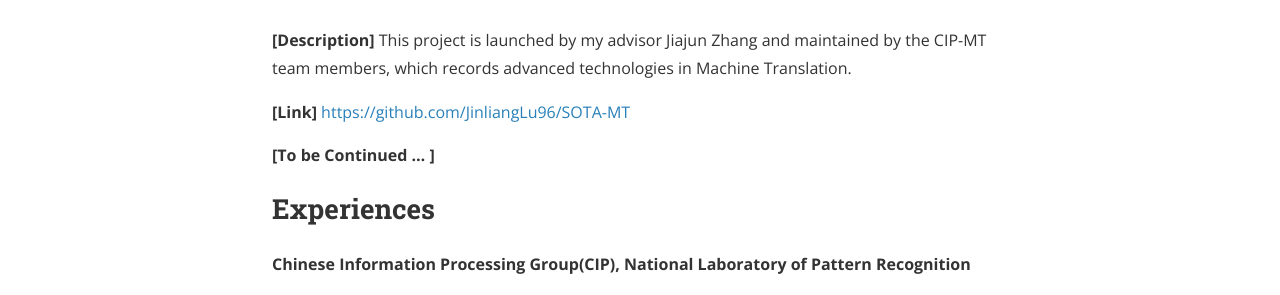
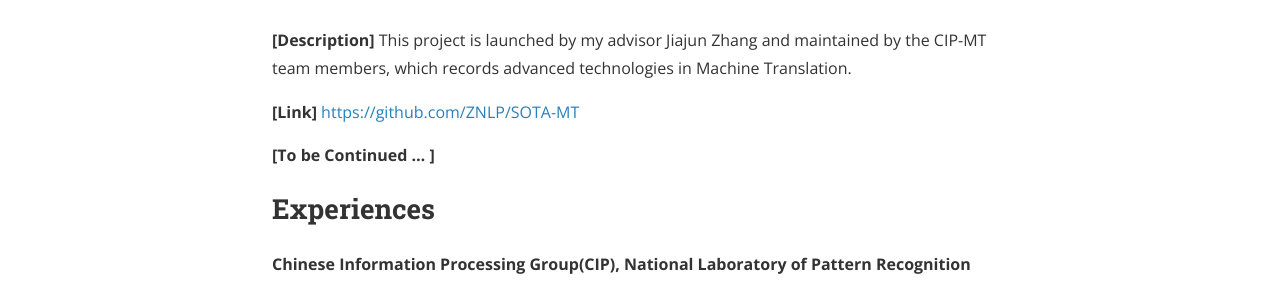
Before and after one commit to JinliangLu96/JinliangLu96.github.io, a Jekyll site: the page built from about.md, in a window 1280 px wide. Shown: the part 1600-1895 px from the top of the page. Built offline with Jekyll 4.4.1, drawn with Linux system fonts in a browser that asks for light colours; nearby versions of some CDN libraries; part of the change alters nothing that is shown.

Commit message:
Update about.md

```diff
--- a/about.md
+++ b/about.md
@@ -50,7 +50,7 @@ Hi, I am a master student in the [**Institute of Automation, Chinese Academy of
 
 **[Description]** This project is launched by my advisor Jiajun Zhang and maintained by the CIP-MT team members, which records advanced technologies in Machine Translation.
 
-**[Link]** [https://github.com/JinliangLu96/SOTA-MT](https://github.com/JinliangLu96/SOTA-MT)
+**[Link]** [https://github.com/ZNLP/SOTA-MT](https://github.com/ZNLP/SOTA-MT)
 
 **[To be Continued ... ]**
 
```
